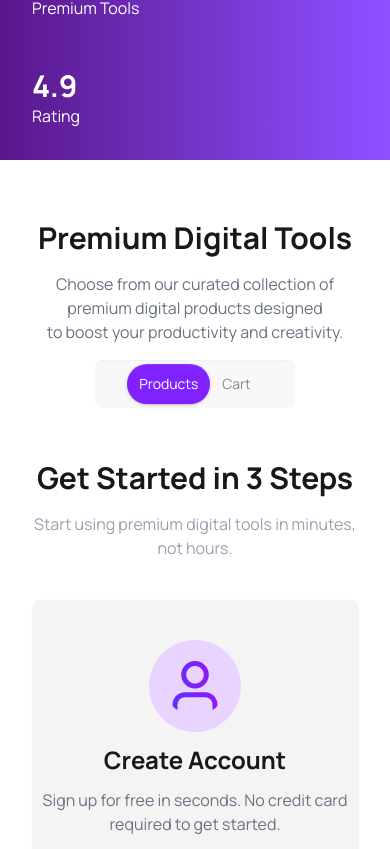
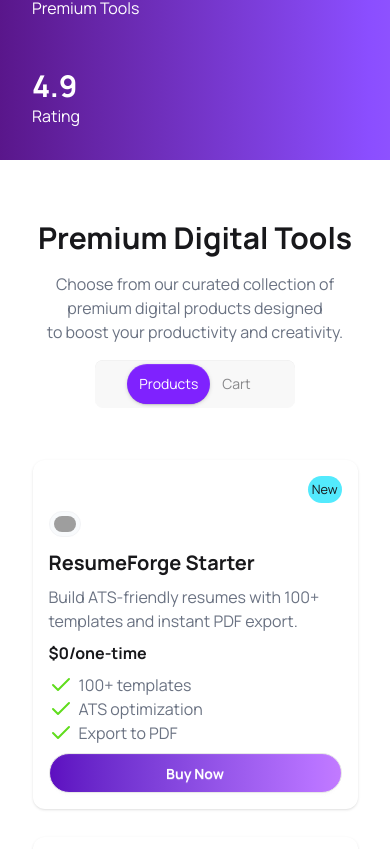
Before and after one commit to salman-ibn-riyaj/assignment-6, a React (Vite) app: page / in a window 390 px wide. Shown: the part 1148-1997 px from the top of the page. Built offline with nearby package versions, Linux system fonts and the light colour scheme; grey boxes are pictures that could not be loaded.

Commit message:
products card designed and made responsive

```diff
--- /dev/null
+++ b/public/data.json
@@ -0,0 +1,112 @@
+[
+  {
+    "id": "prod_001",
+    "name": "ResumeForge Starter",
+    "description": "Build ATS-friendly resumes with 100+ templates and instant PDF export.",
+    "price": 0,
+    "period": "one-time",
+    "tag": "New",
+    "tagType": "new",
+    "features": ["100+ templates", "ATS optimization", "Export to PDF"],
+    "icon": "https://i.ibb.co.com/tMxFHzyG/design-tool.png"
+  },
+  {
+    "id": "prod_002",
+    "name": "CloudVault Pro",
+    "description": "Encrypted cloud storage with real-time sync across all your devices.",
+    "price": 9.99,
+    "period": "monthly",
+    "tag": "Popular",
+    "tagType": "popular",
+    "features": ["1 TB storage", "End-to-end encryption", "5 device sync", "Version history"],
+    "icon": "https://i.ibb.co.com/FbTZ6xJR/operation.png"
+  },
+  {
+    "id": "prod_003",
+    "name": "AnalyticsPulse",
+    "description": "Real-time dashboards and business intelligence for growing teams.",
+    "price": 299,
+    "period": "yearly",
+    "tag": "Best Seller",
+    "tagType": "best-seller",
+    "features": ["Unlimited reports", "AI insights", "Custom dashboards", "CSV export"],
+    "icon": "https://i.ibb.co.com/whhmsZc8/portfolio.png"
+  },
+  {
+    "id": "prod_004",
+    "name": "TaskFlow Teams",
+    "description": "Project management with kanban boards, sprints, and team workspaces.",
+    "price": 12,
+    "period": "monthly",
+    "tag": "Popular",
+    "tagType": "popular",
+    "features": ["Unlimited projects", "Kanban & Gantt", "Time tracking", "Integrations"],
+    "icon": "https://i.ibb.co.com/bjmjZ5QD/shopping-cart.png"
+  },
+  {
+    "id": "prod_005",
+    "name": "MailCraft Studio",
+    "description": "Drag-and-drop email builder with smart A/B testing and automation.",
+    "price": 49,
+    "period": "monthly",
+    "tag": "New",
+    "tagType": "new",
+    "features": ["Drag-and-drop editor", "A/B testing", "500K sends/mo", "Analytics"],
+    "icon": "https://i.ibb.co.com/FqBKQZGR/social-media.png"
+  },
+  {
+    "id": "prod_006",
+    "name": "DevGuard Security",
+    "description": "Vulnerability scanning and dependency monitoring for dev teams.",
+    "price": 199,
+    "period": "yearly",
+    "tag": "Best Seller",
+    "tagType": "best-seller",
+    "features": ["OWASP scanning", "Dependency alerts", "CI/CD integration", "SBOM reports"],
+    "icon": "https://i.ibb.co.com/BVwDm08b/writing-2327400-1.png"
+  },
+  {
+    "id": "prod_007",
+    "name": "VideoStitch AI",
+    "description": "AI-powered video editor with auto-captions, cuts, and social exports.",
+    "price": 19.99,
+    "period": "monthly",
+    "tag": "New",
+    "tagType": "new",
+    "features": ["AI auto-editing", "Auto-captions", "4K export", "30+ aspect ratios"],
+    "icon": "https://i.ibb.co.com/qFYqSs29/17378216.png"
+  },
+  {
+    "id": "prod_008",
+    "name": "HireIQ Recruit",
+    "description": "Applicant tracking and interview scheduling for HR teams of all sizes.",
+    "price": 499,
+    "period": "yearly",
+    "tag": "Popular",
+    "tagType": "popular",
+    "features": ["ATS pipeline", "Interview scheduling", "Offer templates", "Analytics"],
+    "icon": "https://i.ibb.co.com/tMxFHzyG/design-tool.png"
+  },
+  {
+    "id": "prod_009",
+    "name": "LegalDocs Bundle",
+    "description": "500+ attorney-drafted legal templates for freelancers and small businesses.",
+    "price": 79,
+    "period": "one-time",
+    "tag": "Limited",
+    "tagType": "limited",
+    "features": ["500+ templates", "E-signature ready", "State-specific", "Lifetime updates"],
+    "icon": "https://i.ibb.co.com/7x9yXbwT/head-gears-brain-activity-icon-flat-style-creative-logo-design-modern-vector-pictogram-concept-web-d.webp"
+  },
+  {
+    "id": "prod_010",
+    "name": "PodcastHost Ultra",
+    "description": "Unlimited podcast hosting with distribution to Spotify, Apple, and more.",
+    "price": 15,
+    "period": "monthly",
+    "tag": "Best Seller",
+    "tagType": "best-seller",
+    "features": ["Unlimited episodes", "Auto-distribution", "Transcript generator", "Monetization"],
+    "icon": "https://i.ibb.co.com/pvqrYCnR/images.png"
+  }
+]
--- a/src/App.jsx
+++ b/src/App.jsx
@@ -3,6 +3,7 @@ import FooterSection from './components/FooterSection'
 import GetStartedSection from './components/GetStartedSection'
 import HeroSection from './components/HeroSection'
 import Navbar from './components/Navbar'
+import Products from './components/Products'
 import SimpleTransparentPricingSection from './components/SimpleTransparentPricingSection'
 import StateSection from './components/StateSection'
 import ToggleBtnSection from './components/ToggleBtnSection'
@@ -13,6 +14,12 @@ const threeDataFetch = async() => {
   return res.json();
 }
 const threeDataPromise = threeDataFetch();
+
+const dataFetch = async() => {
+  const res = await fetch('/data.json');
+  return res.json();
+}
+const dataPromise = dataFetch();
 
 function App() {
 
@@ -25,6 +32,8 @@ function App() {
 
       <ToggleBtnSection></ToggleBtnSection>
 
+      <Products dataPromise={dataPromise}></Products>
+
       <GetStartedSection></GetStartedSection>
       <SimpleTransparentPricingSection threeDataPromise={threeDataPromise}></SimpleTransparentPricingSection>
       <FooterSection></FooterSection>
--- /dev/null
+++ b/src/components/Feature.jsx
@@ -0,0 +1,11 @@
+import React from 'react';
+import { Check } from 'lucide-react';
+
+const Feature = ({feature}) => {
+    console.log(feature);
+    return (
+        <li className='flex items-center gap-1.5'> <span><Check color="#60dd1d" /></span> {feature}</li>
+    );
+};
+
+export default Feature;
--- /dev/null
+++ b/src/components/ProductCard.jsx
@@ -0,0 +1,40 @@
+import React from "react";
+import Feature from "./Feature";
+import { RiH5 } from "react-icons/ri";
+
+const ProductCard = ({ product }) => {
+  const { features } = product;
+  console.log(product);
+  return (
+    <div className="p-4 rounded-xl shadow flex flex-col space-y-2">
+      <span className="flex justify-end">
+        <small className="bg-cyan-300 p-1 rounded-3xl inline-block text-right">
+          {product.tag}
+        </small>
+      </span>
+      <img className="w-8 mb-3 p-1 rounded-full bg-slate-50 border-1 border-gray-100" src={product.icon} alt="" />
+
+      <h2 className="font-bold text-xl">{product.name}</h2>
+
+      <p className="text-gray-500">{product.description}</p>
+
+      <p>
+        <h3 className="font-bold"> ${product.price}/{product.period}</h3>
+      </p>
+
+      <div className="flex-1">
+        <ul className="text-gray-500">
+          {features.map((feature, index) => (
+            <Feature key={index} feature={feature}></Feature>
+          ))}
+        </ul>
+      </div>
+
+      <button className="btn w-full rounded-4xl bg-linear-to-r from-violet-800 to-purple-400 text-white font-bold ">
+        Buy Now
+      </button>
+    </div>
+  );
+};
+
+export default ProductCard;
--- /dev/null
+++ b/src/components/Products.jsx
@@ -0,0 +1,16 @@
+import React, { use } from 'react';
+import ProductCard from './ProductCard';
+
+const Products = ({dataPromise}) => {
+    const products = use(dataPromise);
+    console.log(products);
+    return (
+        <div className='w-10/12 mx-auto grid grid-cols-1 md:grid-cols-2 lg:grid-cols-3 gap-7 mb-15'>
+            {
+                products.map((product) => <ProductCard product={product} key={product.id}></ProductCard>)
+            }
+        </div>
+    );
+};
+
+export default Products;
```
